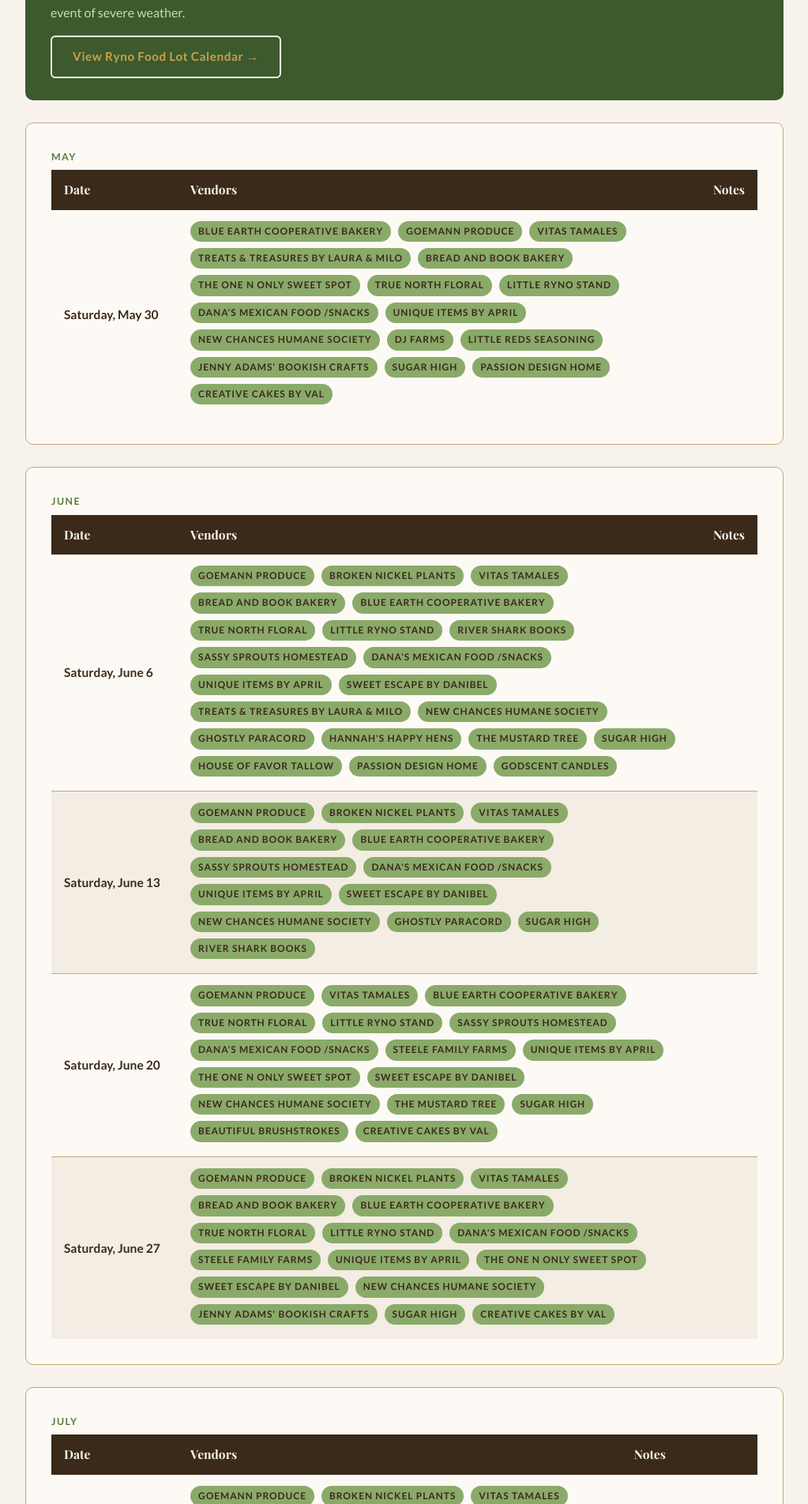
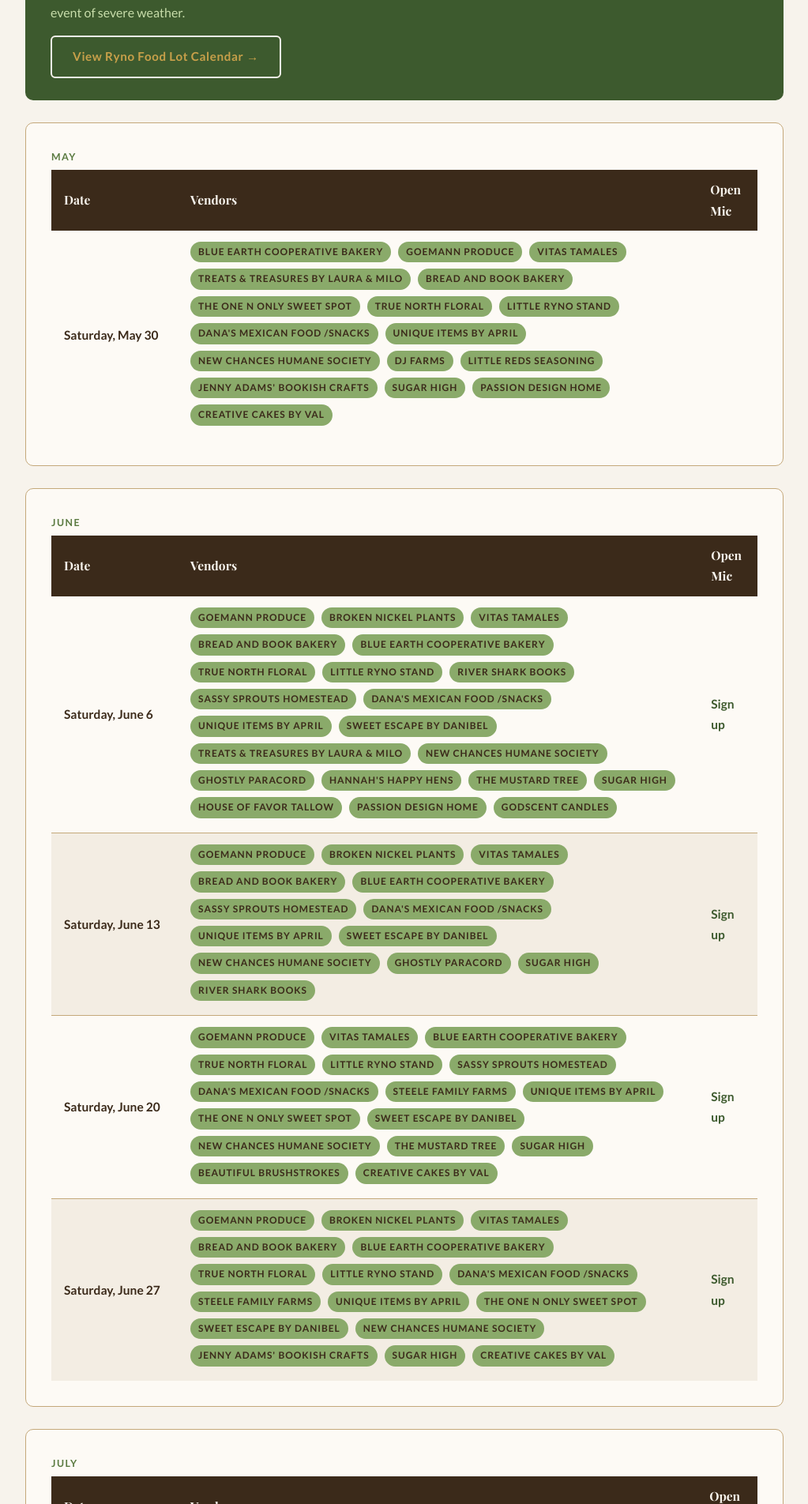
Before and after one commit to blueearthcommunitymarket/blueearthcommunitymarket.github.io, a Jekyll site: the page built from calendar/index.html, in a window 1280 px wide. Shown: the part 385-2289 px from the top of the page at 79% size, without its empty margins (128-1151 px from the left). Built offline with Jekyll 4.4.1, drawn with Linux system fonts in a browser that asks for light colours; some web fonts are replaced; some of the changed text lies outside the part shown.

Commit message:
Update calendar open mic layout

```diff
--- a/_layouts/default.html
+++ b/_layouts/default.html
@@ -447,6 +447,26 @@
             white-space: nowrap;
         }
 
+        .calendar-table .market-date-note {
+            display: block;
+            margin-top: 6px;
+            font-size: 0.82rem;
+            font-weight: 600;
+            line-height: 1.35;
+            color: var(--green-dark);
+            white-space: normal;
+        }
+
+        .calendar-table .openmic-link {
+            color: var(--green-dark);
+            font-weight: 700;
+            text-decoration: none;
+        }
+
+        .calendar-table .openmic-link:hover {
+            text-decoration: underline;
+        }
+
         .calendar-table .grand-opening {
             color: var(--green-dark);
             font-weight: 700;
@@ -479,6 +499,10 @@
                 font-size: 0.85rem;
                 line-height: 1.3;
             }
+
+            .calendar-table .market-date-note {
+                font-size: 0.75rem;
+            }
         }
 
         @media (max-width: 480px) {
@@ -506,6 +530,10 @@
             .calendar-table .market-date {
                 font-size: 0.75rem;
                 line-height: 1.2;
+            }
+
+            .calendar-table .market-date-note {
+                font-size: 0.68rem;
             }
 
             .tag {
--- a/calendar/index.html
+++ b/calendar/index.html
@@ -23,7 +23,7 @@
                 <tr>
                     <th style="width: 160px;">Date</th>
                     <th>Vendors</th>
-                    <th>Notes</th>
+                    <th>Open Mic</th>
                 </tr>
             </thead>
             <tbody>
@@ -60,7 +60,7 @@
                 <tr>
                     <th style="width: 160px;">Date</th>
                     <th>Vendors</th>
-                    <th>Notes</th>
+                    <th>Open Mic</th>
                 </tr>
             </thead>
             <tbody>
@@ -89,7 +89,7 @@
                         <span class="tag">Passion Design Home</span>
                         <span class="tag">GodScent Candles</span>
                     </td>
-                    <td></td>
+                    <td><a href="/open-mic/" class="openmic-link">Sign up</a></td>
                 </tr>
                 <tr>
                     <td class="market-date">Saturday, June 13</td>
@@ -108,7 +108,7 @@
                         <span class="tag">Sugar high</span>
                         <span class="tag">River Shark Books</span>
                     </td>
-                    <td></td>
+                    <td><a href="/open-mic/" class="openmic-link">Sign up</a></td>
                 </tr>
                 <tr>
                     <td class="market-date">Saturday, June 20</td>
@@ -130,7 +130,7 @@
                         <span class="tag">Beautiful Brushstrokes</span>
                         <span class="tag">Creative Cakes By Val</span>
                     </td>
-                    <td></td>
+                    <td><a href="/open-mic/" class="openmic-link">Sign up</a></td>
                 </tr>
                 <tr>
                     <td class="market-date">Saturday, June 27</td>
@@ -152,7 +152,7 @@
                         <span class="tag">Sugar high</span>
                         <span class="tag">Creative Cakes By Val</span>
                     </td>
-                    <td></td>
+                    <td><a href="/open-mic/" class="openmic-link">Sign up</a></td>
                 </tr>
             </tbody>
         </table>
@@ -164,12 +164,12 @@
                 <tr>
                     <th style="width: 160px;">Date</th>
                     <th>Vendors</th>
-                    <th>Notes</th>
+                    <th>Open Mic</th>
                 </tr>
             </thead>
             <tbody>
                 <tr>
-                    <td class="market-date">Saturday, July 4</td>
+                    <td class="market-date">Saturday, July 4<div class="market-date-note">Fourth of July</div></td>
                     <td>
                         <span class="tag">Goemann Produce</span>
                         <span class="tag">Broken Nickel Plants</span>
@@ -186,10 +186,10 @@
                         <span class="tag">Canna Culture</span>
                         <span class="tag">Sugar high</span>
                     </td>
-                    <td>Independence Day weekend</td>
+                    <td><a href="/open-mic/" class="openmic-link">Sign up</a></td>
                 </tr>
                 <tr>
-                    <td class="market-date">Saturday, July 11</td>
+                    <td class="market-date">Saturday, July 11<div class="market-date-note">Blue Earth Giant Days</div></td>
                     <td>
                         <span class="tag">Broken Nickel Plants</span>
                         <span class="tag">Bread and Book Bakery</span>
@@ -205,7 +205,7 @@
                         <span class="tag">Passion Design Home</span>
                         <span class="tag">Sugar high</span>
                     </td>
-                    <td>Blue Earth Giant Days Celebration - details coming soon</td>
+                    <td><a href="/open-mic/" class="openmic-link">Sign up</a></td>
                 </tr>
                 <tr>
                     <td class="market-date">Saturday, July 18</td>
@@ -225,7 +225,7 @@
                         <span class="tag">The Mustard Tree</span>
                         <span class="tag">Sugar high</span>
                     </td>
-                    <td></td>
+                    <td><a href="/open-mic/" class="openmic-link">Sign up</a></td>
                 </tr>
                 <tr>
                     <td class="market-date">Saturday, July 25</td>
@@ -243,7 +243,7 @@
                         <span class="tag">New Chances Humane Society</span>
                         <span class="tag">Sugar high</span>
                     </td>
-                    <td></td>
+                    <td><a href="/open-mic/" class="openmic-link">Sign up</a></td>
                 </tr>
             </tbody>
         </table>
@@ -255,7 +255,7 @@
                 <tr>
                     <th style="width: 160px;">Date</th>
                     <th>Vendors</th>
-                    <th>Notes</th>
+                    <th>Open Mic</th>
                 </tr>
             </thead>
             <tbody>
@@ -278,7 +278,7 @@
                         <span class="tag">Canna Culture</span>
                         <span class="tag">Sugar high</span>
                     </td>
-                    <td></td>
+                    <td><a href="/open-mic/" class="openmic-link">Sign up</a></td>
                 </tr>
                 <tr>
                     <td class="market-date">Saturday, August 8</td>
@@ -294,7 +294,7 @@
                         <span class="tag">Sweet Escape by Danibel</span>
                         <span class="tag">Sugar high</span>
                     </td>
-                    <td></td>
+                    <td><a href="/open-mic/" class="openmic-link">Sign up</a></td>
                 </tr>
                 <tr>
                     <td class="market-date">Saturday, August 15</td>
@@ -310,7 +310,7 @@
                         <span class="tag">Sweet Escape by Danibel</span>
                         <span class="tag">Sugar high</span>
                     </td>
-                    <td></td>
+                    <td><a href="/open-mic/" class="openmic-link">Sign up</a></td>
                 </tr>
                 <tr>
                     <td class="market-date">Saturday, August 22</td>
@@ -327,7 +327,7 @@
                         <span class="tag">Jenny Adams' Bookish Crafts</span>
                         <span class="tag">Sugar high</span>
                     </td>
-                    <td></td>
+                    <td><a href="/open-mic/" class="openmic-link">Sign up</a></td>
                 </tr>
                 <tr>
                     <td class="market-date">Saturday, August 29</td>
@@ -341,7 +341,7 @@
                         <span class="tag">Sweet Escape by Danibel</span>
                         <span class="tag">Sugar high</span>
                     </td>
-                    <td></td>
+                    <td><a href="/open-mic/" class="openmic-link">Sign up</a></td>
                 </tr>
             </tbody>
         </table>
@@ -353,12 +353,12 @@
                 <tr>
                     <th style="width: 160px;">Date</th>
                     <th>Vendors</th>
-                    <th>Notes</th>
+                    <th>Open Mic</th>
                 </tr>
             </thead>
             <tbody>
                 <tr>
-                    <td class="market-date">Saturday, September 5</td>
+                    <td class="market-date">Saturday, September 5<div class="market-date-note">Labor Day Weekend</div></td>
                     <td>
                         <span class="tag">Goemann Produce</span>
                         <span class="tag">Bread and Book Bakery</span>
@@ -370,7 +370,7 @@
                         <span class="tag">Sweet Escape by Danibel</span>
                         <span class="tag">Sugar high</span>
                     </td>
-                    <td>Labor Day weekend</td>
+                    <td><a href="/open-mic/" class="openmic-link">Sign up</a></td>
                 </tr>
                 <tr>
                     <td class="market-date">Saturday, September 12</td>
@@ -386,7 +386,7 @@
                         <span class="tag">The Mustard Tree</span>
                         <span class="tag">Sugar high</span>
                     </td>
-                    <td></td>
+                    <td><a href="/open-mic/" class="openmic-link">Sign up</a></td>
                 </tr>
                 <tr>
                     <td class="market-date">Saturday, September 19</td>
@@ -401,7 +401,7 @@
                         <span class="tag">Sweet Escape by Danibel</span>
                         <span class="tag">Sugar high</span>
                     </td>
-                    <td></td>
+                    <td><a href="/open-mic/" class="openmic-link">Sign up</a></td>
                 </tr>
                 <tr>
                     <td class="market-date">Saturday, September 26</td>
@@ -416,7 +416,7 @@
                         <span class="tag">Sweet Escape by Danibel</span>
                         <span class="tag">Sugar high</span>
                     </td>
-                    <td></td>
+                    <td><a href="/open-mic/" class="openmic-link">Sign up</a></td>
                 </tr>
             </tbody>
         </table>
@@ -428,7 +428,7 @@
                 <tr>
                     <th style="width: 160px;">Date</th>
                     <th>Vendors</th>
-                    <th>Notes</th>
+                    <th>Open Mic</th>
                 </tr>
             </thead>
             <tbody>
@@ -444,7 +444,7 @@
                         <span class="tag">Sweet Escape by Danibel</span>
                         <span class="tag">Sugar high</span>
                     </td>
-                    <td></td>
+                    <td><a href="/open-mic/" class="openmic-link">Sign up</a></td>
                 </tr>
                 <tr>
                     <td class="market-date">Saturday, October 10</td>
@@ -458,7 +458,7 @@
                         <span class="tag">Sweet Escape by Danibel</span>
                         <span class="tag">Sugar high</span>
                     </td>
-                    <td></td>
+                    <td><a href="/open-mic/" class="openmic-link">Sign up</a></td>
                 </tr>
                 <tr>
                     <td class="market-date">Saturday, October 17</td>
@@ -473,7 +473,7 @@
                         <span class="tag">Jenny Adams' Bookish Crafts</span>
                         <span class="tag">Sugar high</span>
                     </td>
-                    <td></td>
+                    <td><a href="/open-mic/" class="openmic-link">Sign up</a></td>
                 </tr>
                 <tr>
                     <td class="market-date">Saturday, October 24</td>
@@ -484,10 +484,10 @@
                         <span class="tag">The One N Only Sweet Spot</span>
                         <span class="tag">Sugar high</span>
                     </td>
-                    <td></td>
+                    <td><a href="/open-mic/" class="openmic-link">Sign up</a></td>
                 </tr>
                 <tr>
-                    <td class="market-date grand-opening">Saturday, October 31</td>
+                    <td class="market-date grand-opening">Saturday, October 31<div class="market-date-note">Season Finale, Happy Halloween!</div></td>
                     <td>
                         <span class="tag">Blue Earth Cooperative Bakery</span>
                         <span class="tag">True North Floral</span>
@@ -495,7 +495,7 @@
                         <span class="tag">Sweet Escape by Danibel</span>
                         <span class="tag">Sugar high</span>
                     </td>
-                    <td class="grand-opening">Season Finale - Happy Halloween!</td>
+                    <td><a href="/open-mic/" class="openmic-link">Sign up</a></td>
                 </tr>
             </tbody>
         </table>
```
